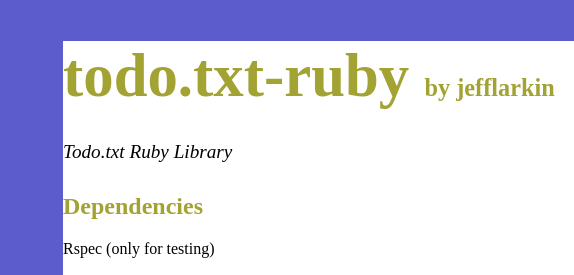
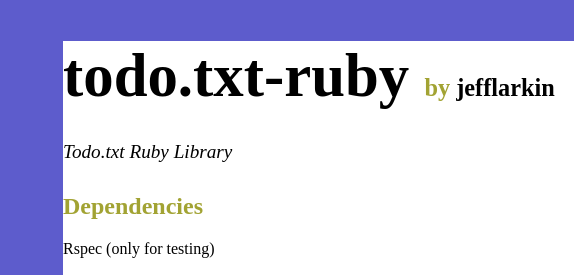
Before and after one commit to jefflarkin/todo.txt-ruby, a plain HTML site: page index.html in a window 1280 px wide. Shown: the top 275 px of the page, 227-801 px from the left. Drawn offline with Linux system fonts and the light colour scheme.

Commit message:
Changed ugly anchor color

```diff
--- a/index.html
+++ b/index.html
@@ -22,7 +22,7 @@
     h1 a { text-decoration: none }
     h2 { font-size: 1.5em; color: #a2a333; }
     h3 { text-align: center; color: #a2a333; }
-    a { color: #a2a333; }
+    a { color: #000; }
     .description { font-size: 1.2em; margin-bottom: 30px; margin-top: 30px; font-style: italic;}
     .download { float: right; }
     pre { background: #000; color: #fff; padding: 15px;}
```
